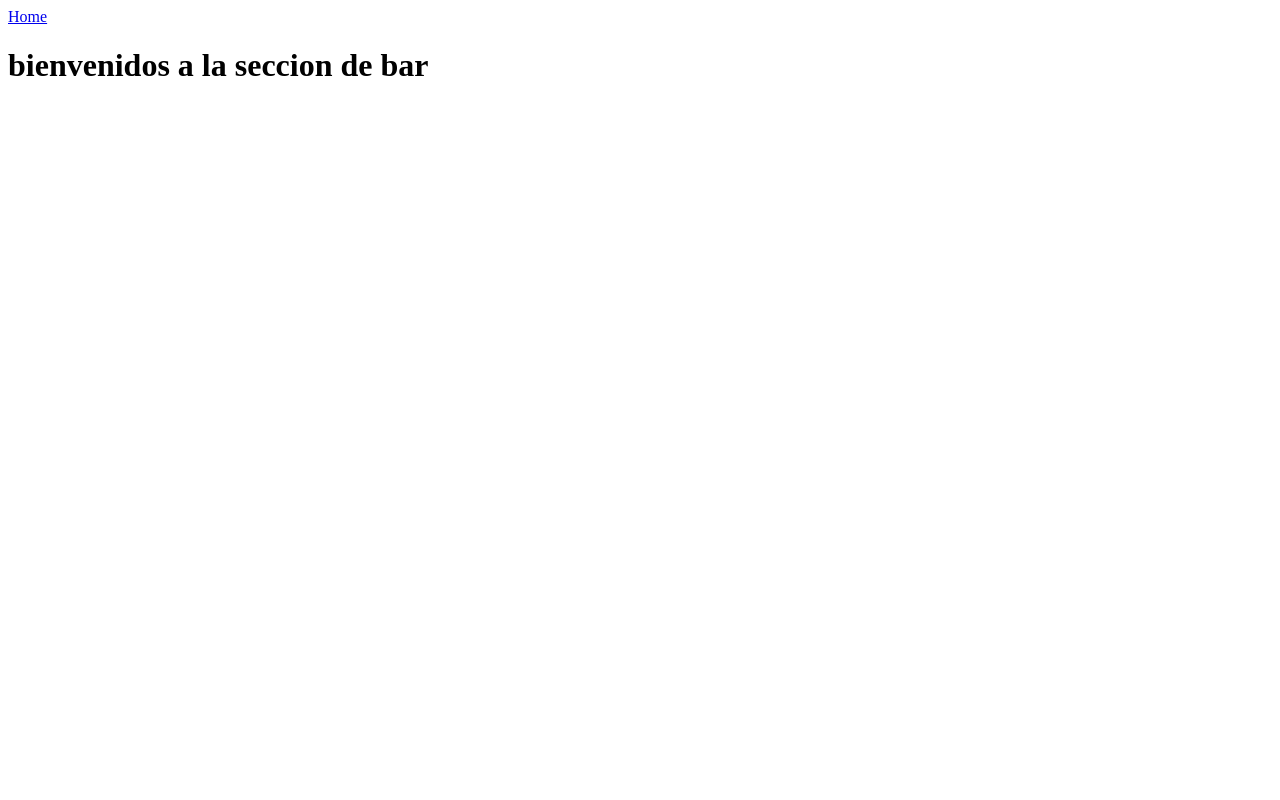
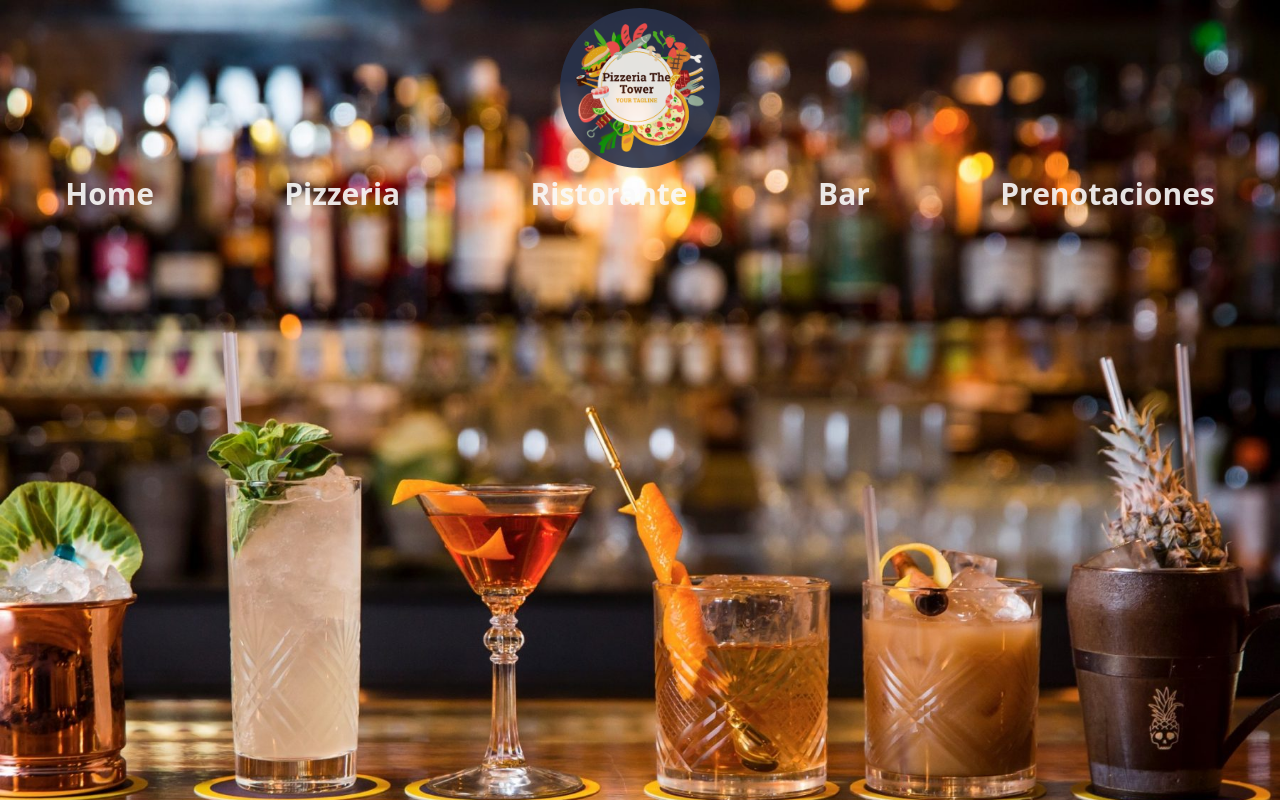
Before and after one commit to francmauric/pizzeria, a Next.js app: page /Bar in a window 1280 px wide. Shown: the top 800 px of the page. Built offline with nearby package versions, Linux system fonts and the light colour scheme.

Commit message:
subiendo fondo d page/bar

```diff
--- a/pages/Bar.tsx
+++ b/pages/Bar.tsx
@@ -1,3 +1,5 @@
+import '@/style/globals.css'
+import NavBar from '@/components/NavBar'
 import Link from "next/link"
 
 export default function bar () {
@@ -5,9 +7,11 @@ export default function bar () {
     return (
         <div>
             <div>
-                 <Link href="/">
+                <NavBar/>
+                <img src="images/cocktailbar.jpg" alt="" />
+                 {/* <Link href="/">
                  Home
-                 </Link>
+                 </Link> */}
             </div>
             <h1>bienvenidos a la seccion de bar</h1>
         </div>
--- a/pages/Pizzeria.tsx
+++ b/pages/Pizzeria.tsx
@@ -1,3 +1,4 @@
+import '@/style/globals.css'
 import Link from "next/link"
 
 export default function pizzeria () {
--- a/pages/Prenotaciones.tsx
+++ b/pages/Prenotaciones.tsx
@@ -1,3 +1,5 @@
+import '@/style/globals.css'
+
 import Link from "next/link"
 
 export default function prenotaciones () {
```
Also changed, not shown: public/images/barras-tematica.jpg (added), public/images/cocktailbar.jpg (added).
